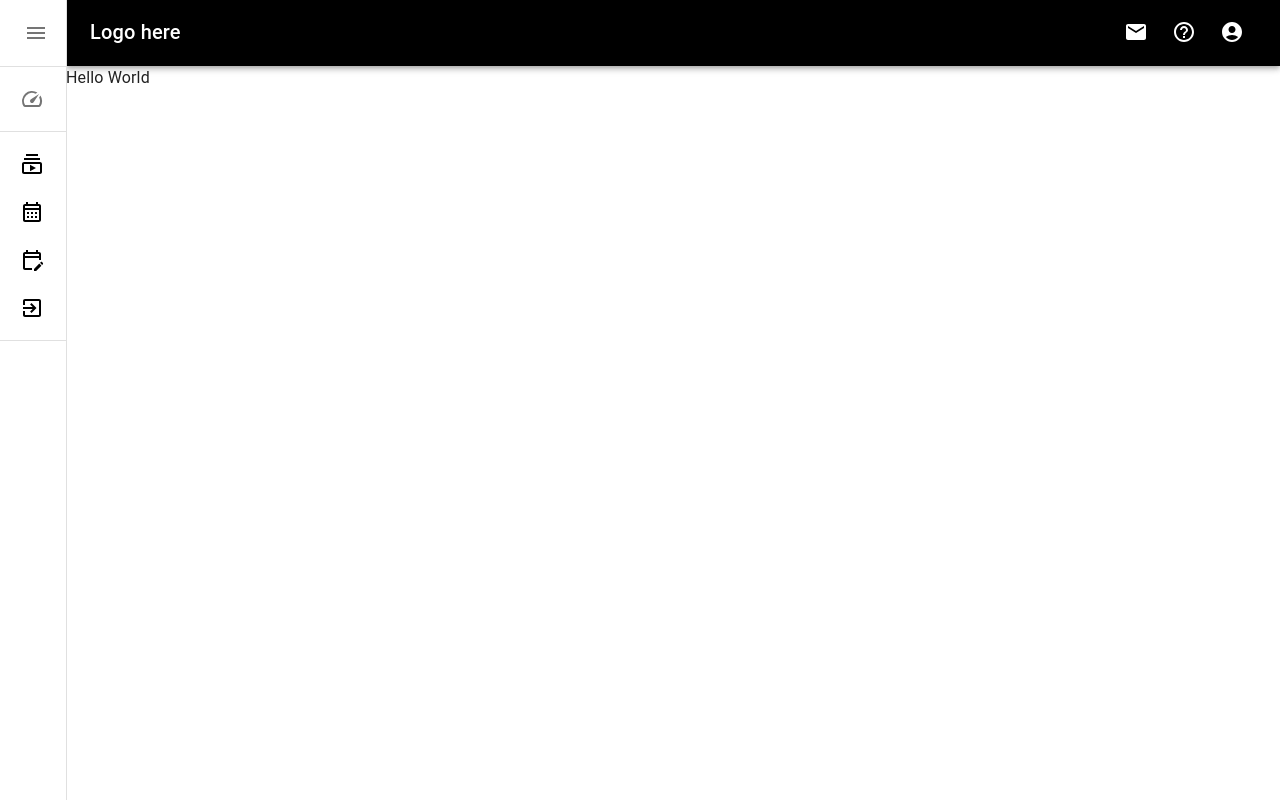
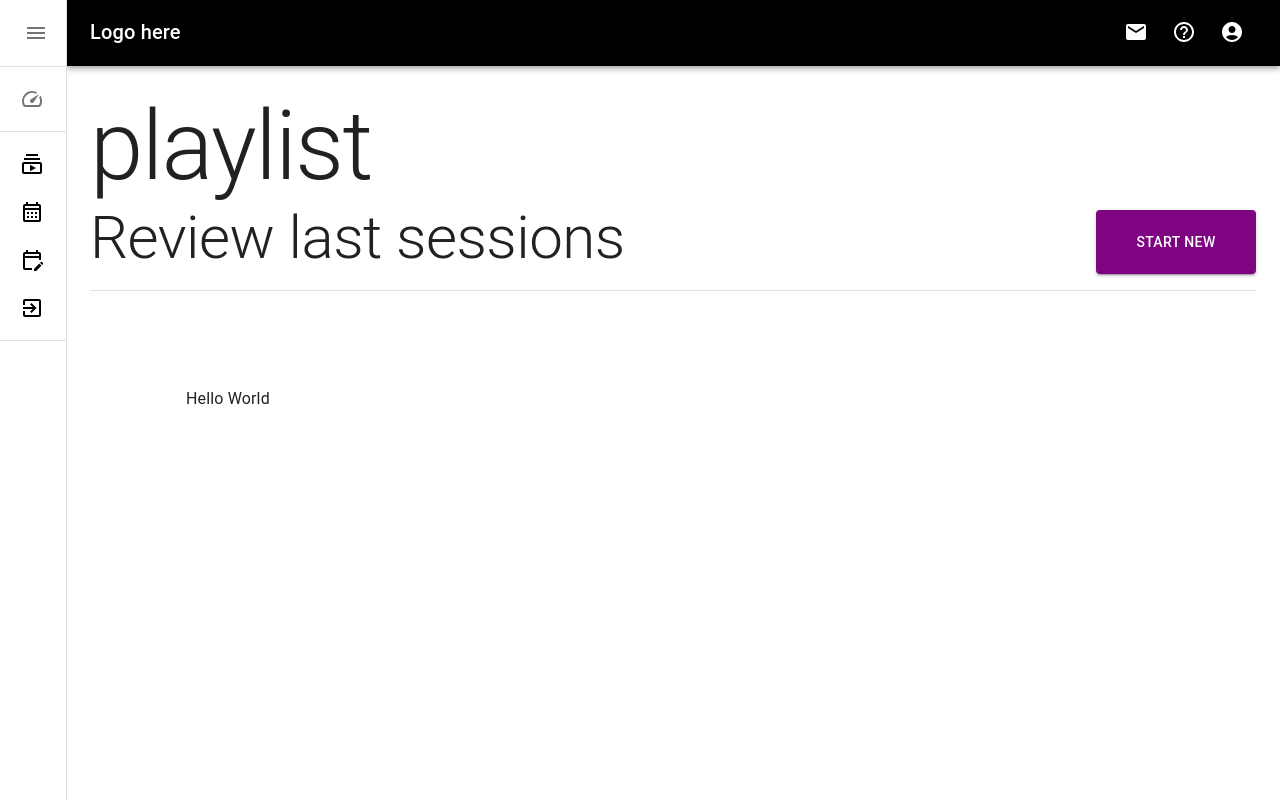
Before and after one commit to gibsonliketheguitar/STARR, a React (Vite) app: page /playlist in a window 1280 px wide. Built offline with nearby package versions, Linux system fonts and the light colour scheme.

Commit message:
stage playlist commonent

```diff
--- a/src/pages/authorized/playlist/playlist.tsx
+++ b/src/pages/authorized/playlist/playlist.tsx
@@ -1,5 +1,19 @@
+import { ContentBody, ContentHeader } from "@common/content";
+import { ModalButton } from "@common/modal-button/modal-button";
+import { Divider } from "@mui/material";
+import Box from "@mui/material/Box";
+
 export function Playlist() {
-    return (
+  return (
+    <Box display='flex' flexDirection='column' padding={3}>
+      <Box display='flex' justifyContent="space-between" alignItems='flex-end' pb={2}>
+        <ContentHeader title='playlist' description="Review last sessions" />
+        <ModalButton title='start new' description="create a new session" />
+      </Box>
+      <Divider/>
+      <ContentBody>
         <div>Hello World</div>
-    )
+      </ContentBody>
+    </Box>
+  )
 }
--- a/src/pages/authorized/sidebar/sidebar.tsx
+++ b/src/pages/authorized/sidebar/sidebar.tsx
@@ -1,8 +1,8 @@
 
 import React from 'react';
 import { Link } from 'react-router-dom';
+import { styled } from '@mui/material';
 
-import { styled } from '@mui/material/styles';
 import Box from '@mui/material/Box';
 import Divider from '@mui/material/Divider';
 import IconButton from '@mui/material/IconButton';
```
